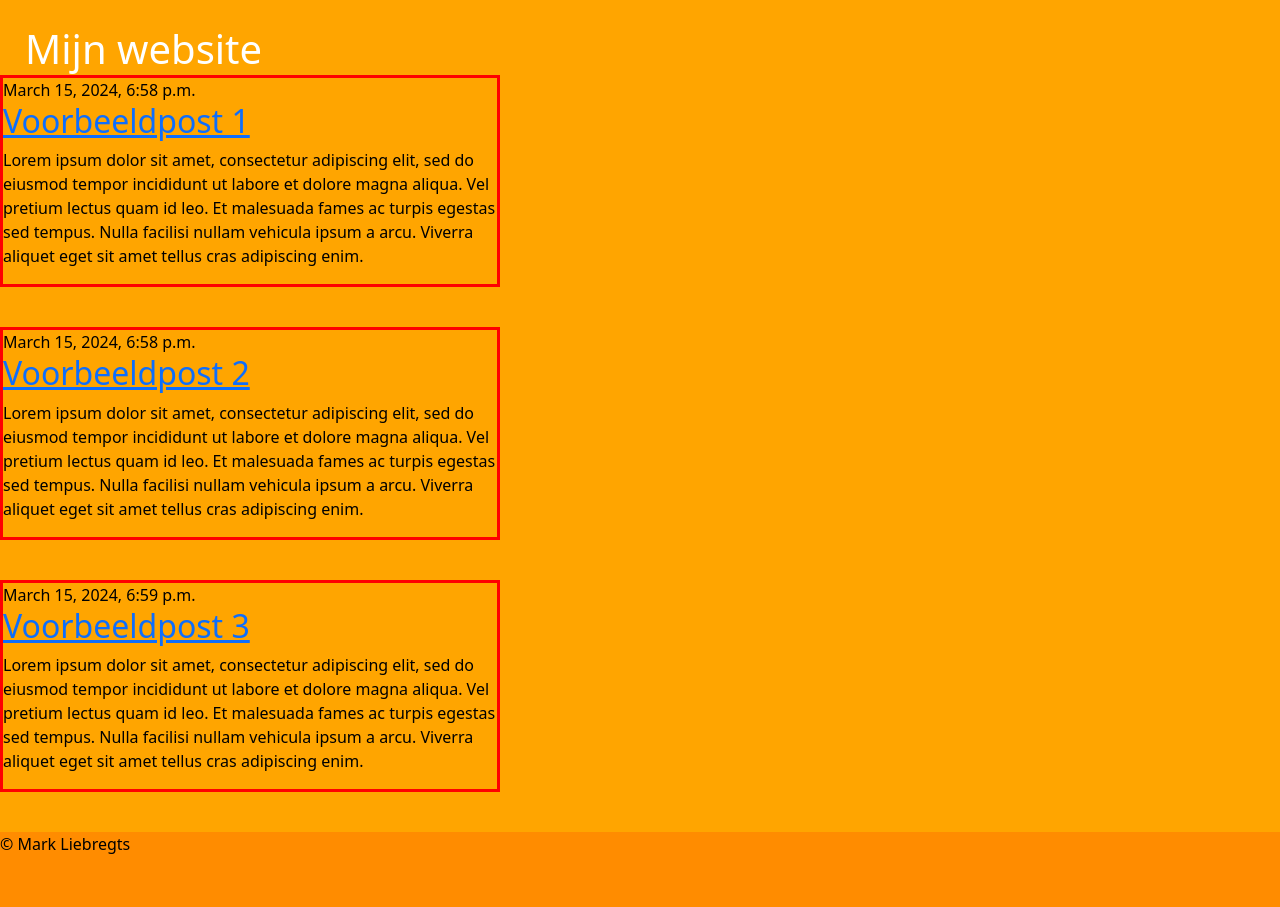
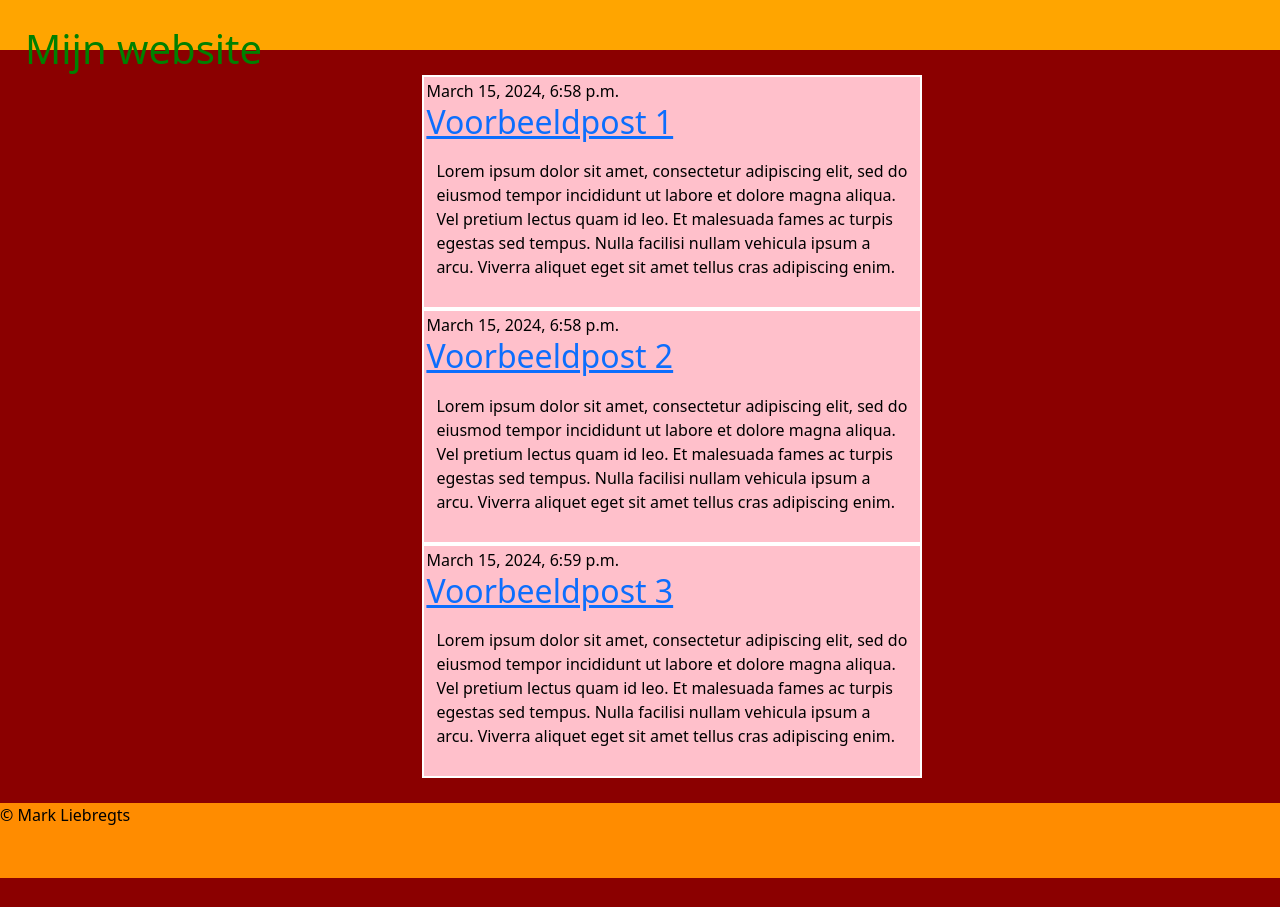
Before and after one commit to MALiebregts/testDjango, a Django app: page / in a window 1280 px wide. After the commit the page ends 878 px from the top, so only its background shows below. Run offline with Django 3.2, Linux system fonts and the light colour scheme; data comes from the database, SQL or seed files in the repository; some libraries are stand-ins or nearby versions.

Commit message:
Untracked files

```diff
--- a/mysite/blog/static/css/stijl.css
+++ b/mysite/blog/static/css/stijl.css
@@ -7,18 +7,28 @@ header {
 }
 
 body{
-    background-color: orange;
+    background-color: darkred;
     color: black;
 }
 
 h1{
-    color: white;
+    color: green;
 }
 
 article{
     width: 500px;
-    margin-bottom: 40px;
-    border: 3px solid red;
+    height: auto;
+    border: 2px solid white;
+    padding: 2px;
+    margin-left: 33%;
+}
+
+.post {
+    background-color: pink;
+}
+
+p {
+    padding: 10px;
 }
 
 footer {
@@ -26,3 +36,21 @@ footer {
     height: 75px;
     margin-top: 25px;
 }
+
+.date {
+    padding: 0px;
+}
+
+h2 {
+    padding-left: 0px;
+    color: yellow;
+}
+
+.post.text {
+    margin: 20px;
+}
+
+.post.title {
+    color: yellow;
+    padding-left: 50px;
+}
```
